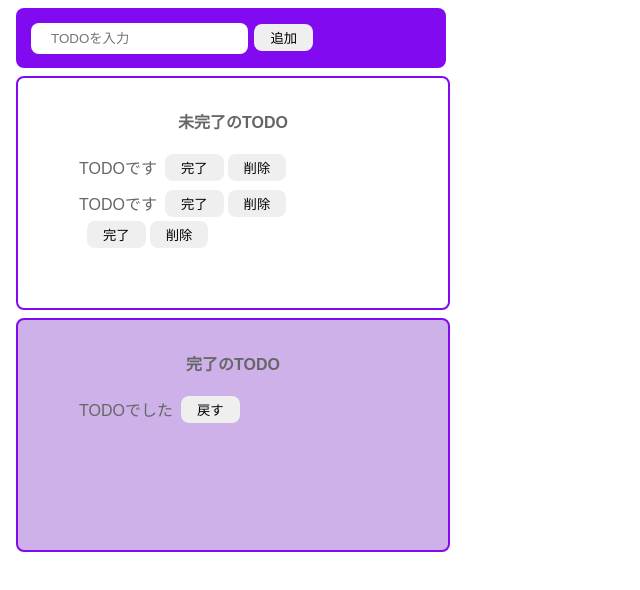
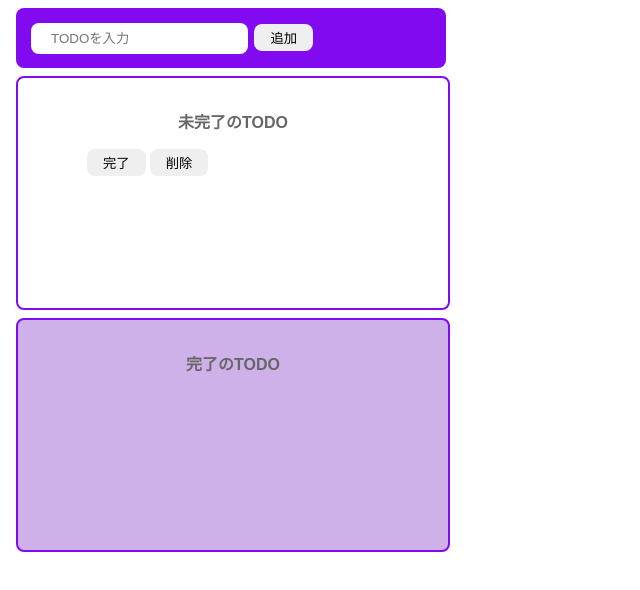
Before and after one commit to haru-oss/jakee_todo, a plain HTML site: page index.html in a window 1280 px wide. Both pictures are taken after a click on the button "追加". Shown: the whole page, without its empty margins (0-640 px from the left). Drawn offline with Linux system fonts and the light colour scheme.

Commit message:
バニラjsでのtodoアプリは作りきった

```diff
--- a/index.html
+++ b/index.html
@@ -21,24 +21,7 @@
 
 
         <!-- 次、 IDを付与する。 -->
-        <ul id="incomplate-list" >
-            <li>
-                <div class="list-row">
-                    <p class="todo-item">TODOです</p>
-                    <button>完了</button>
-                    <button>削除</button>
-
-                </div>
-            </li>
-            <li>
-                <div class="list-row">
-                    <p class="todo-item">TODOです</p>
-                    <button>完了</button>
-                    <button>削除</button>
-
-                </div>
-            </li>
-        </ul>
+        <ul id="incomplate-list" ></ul>
     </div>
 
 
@@ -46,15 +29,7 @@
 
     <div class="complate-area">
         <p class="title">完了のTODO</p>
-        <ul id="complate-list">
-            <li>
-                <div class="list-row">
-                    <p class="todo-item">TODOでした</p>
-                    <button>戻す</button>
-
-                </div>
-            </li>
-        </ul>
+        <ul id="complate-list"></ul>
     </div>
 
 
--- a/main.js
+++ b/main.js
@@ -5,6 +5,14 @@ const onclicked = () => {
 
     document.getElementById("add-text").value = "";
 
+
+    createIncompleteTodo(inputText);
+}
+
+
+
+
+const createIncompleteTodo = (todo) => {
         // li生成
         const li = document.createElement("li");
         // div.list-low生成
@@ -14,7 +22,7 @@ const onclicked = () => {
         // p.todo-item生成
         const p = document.createElement("p");
         p.className = "todo-item";
-    p.textContent= (inputText);
+        p.textContent= (todo);
         // innerTextとcontentは何が違うのか?????????
 
         //    完了buttun生成
@@ -34,11 +42,19 @@ const onclicked = () => {
     // 戻すボタン生成
             const backButton = document.createElement("button")
             backButton.innerText = ("戻す");
+
+    // 戻すボタン機能
+            backButton.addEventListener('click',() => {
+                // TODOの内容を取得し、未完了リストに追加
+                const todoText = backButton.previousElementSibling.innerText;
+                createIncompleteTodo(todoText);
+                // 押された戻すボタンの親にあるliタグを削除
+                backButton.closest('li').remove();
+
+            });
             moveTarget.firstElementChild.appendChild(backButton);
      //完了リストに移動
             document.getElementById("complate-list").appendChild(moveTarget);
-        // const back = div.appendChild(backButton);
-        // complateList.appendChild(li)
          });
 
 
@@ -66,7 +82,7 @@ const onclicked = () => {
         // 未完了リストに追加
         document.getElementById("incomplate-list").appendChild(li);
 
-}
+};
 
 
 document.getElementById("add-button").addEventListener("click",onclicked);
```
Lines whose indentation alone changed are shown as unchanged.
